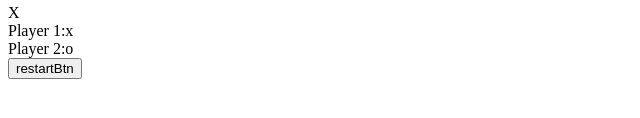
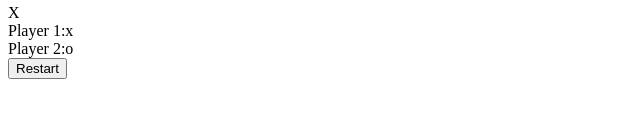
Before and after one commit to riteshK8055/Tic-Tac-Toe, a plain HTML site: page index.html in a window 1280 px wide. Shown: the part 220-338 px from the top of the page, 0-640 px from the left. Drawn offline with Linux system fonts and the light colour scheme.

Commit message:
html code modifid according to css

```diff
--- a/index.html
+++ b/index.html
@@ -29,7 +29,7 @@
             <div class="players">Player 2:o</div>
         </div>
 
-        <button>restartBtn</button>
+        <button class="restartBtn">Restart</button>
     </div>
 
 
```
